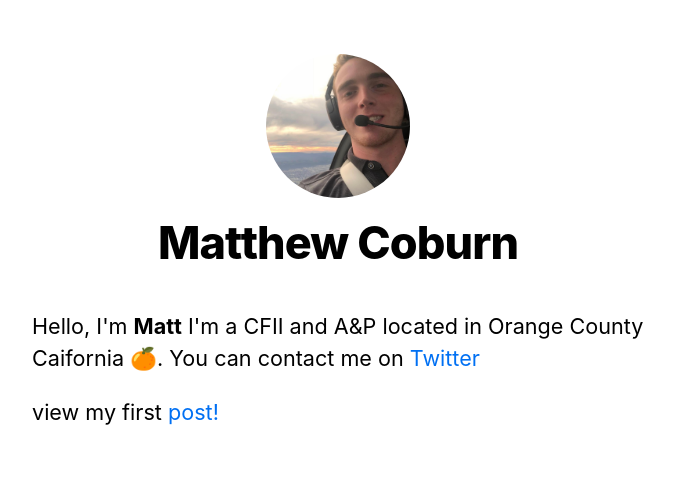
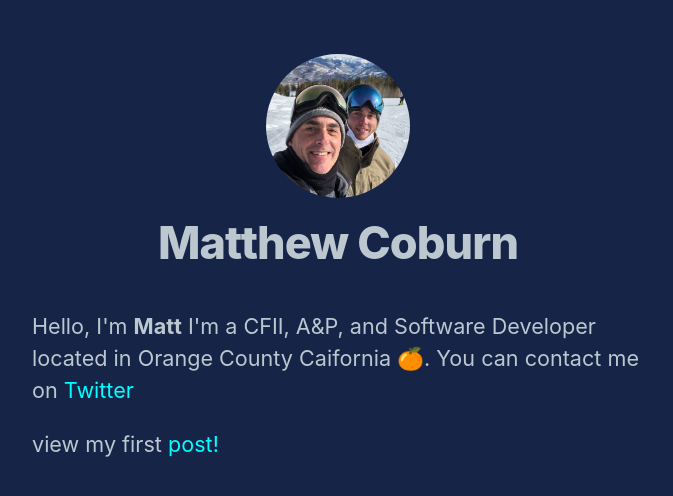
Before and after one commit to coburn24/tbaviation, a Next.js app in the folder timber-next-app/: page / in a window 1280 px wide. Shown: the top 496 px of the page, without its empty margins (302-975 px from the left). Built offline with nearby package versions, Linux system fonts and the light colour scheme.

Commit message:
dark mode background

```diff
--- a/timber-next-app/components/Layout.js
+++ b/timber-next-app/components/Layout.js
@@ -28,7 +28,7 @@ export default function Layout({ children, home }) {
         {home ? (
           <>
             <img
-              src="/images/profile.jpg"
+              src="/images/profile2.jpg"
               className={`${styles.headerHomeImage} ${utilStyles.borderCircle}`}
               alt={name}
             />
--- a/timber-next-app/components/layout.module.css
+++ b/timber-next-app/components/layout.module.css
@@ -2,6 +2,7 @@
   max-width: 36rem;
   padding: 0 1rem;
   margin: 3rem auto 6rem;
+  background-color: #162447;
 }
 
 .header {
--- a/timber-next-app/pages/index.js
+++ b/timber-next-app/pages/index.js
@@ -11,8 +11,8 @@ export default function Home() {
       </Head>
       <section className={utilStyles.headingMd}>
         <p>
-          Hello, I'm <b>Matt</b> I'm a CFII and A&P located in Orange County
-          Caifornia 🍊. You can contact me on{" "}
+          Hello, I'm <b>Matt</b> I'm a CFII, A&P, and Software Developer located
+          in Orange County Caifornia 🍊. You can contact me on{" "}
           <a target="_blank" href="http://twitter.com/co_burn24">
             Twitter
           </a>
--- a/timber-next-app/styles/globals.css
+++ b/timber-next-app/styles/globals.css
@@ -6,6 +6,8 @@ body {
     Ubuntu, Cantarell, Fira Sans, Droid Sans, Helvetica Neue, sans-serif;
   line-height: 1.6;
   font-size: 18px;
+  background-color: #162447;
+  color: rgb(188, 199, 207);
 }
 
 * {
@@ -13,7 +15,7 @@ body {
 }
 
 a {
-  color: #0070f3;
+  color: cyan;
   text-decoration: none;
 }
 
```
Also changed, not shown: timber-next-app/public/images/profile2.jpg (added).
